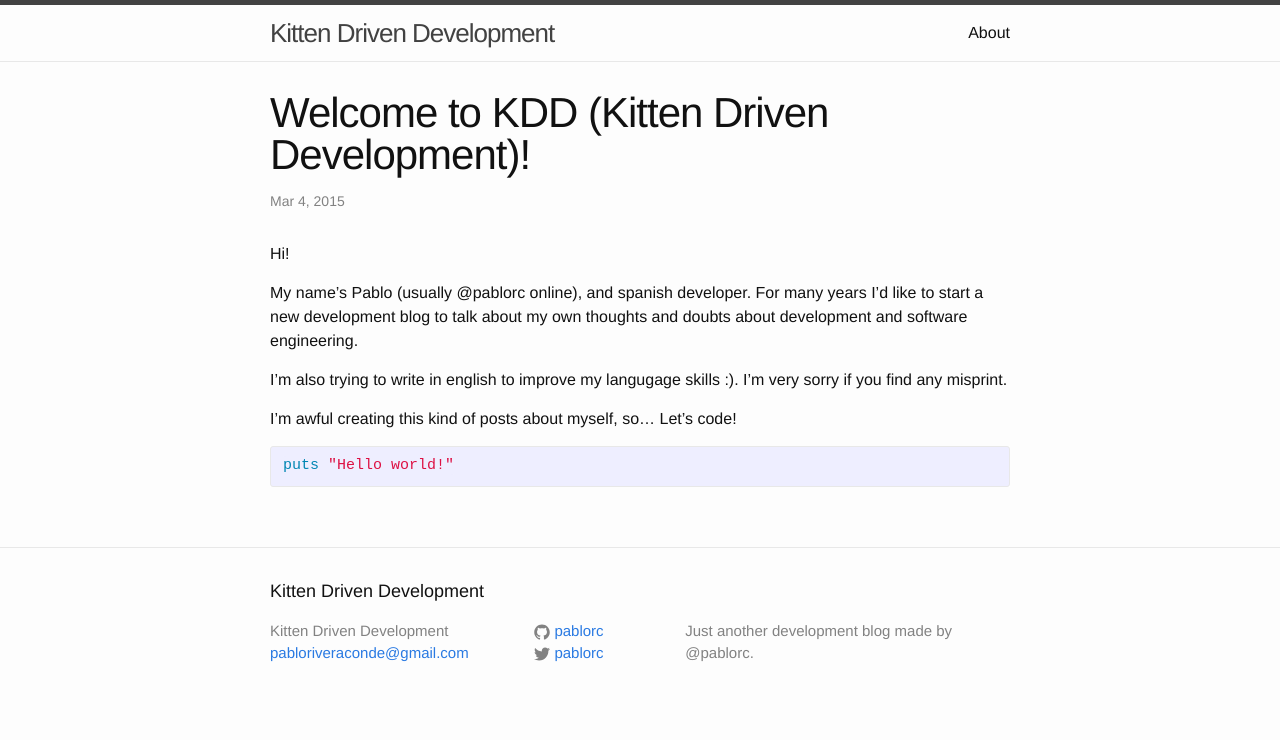
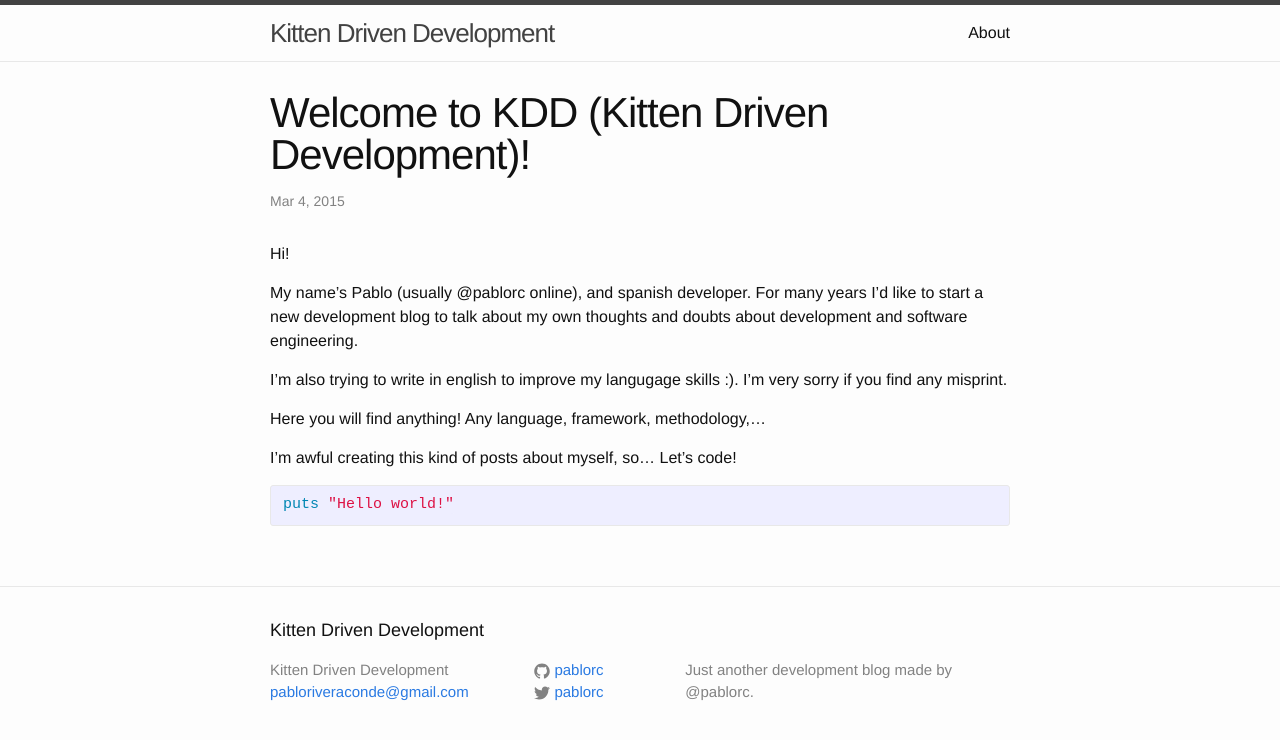
Before and after one commit to pablorc/blag, a Jekyll site: the page built from _posts/2015-03-04-welcome-to-jekyll.markdown, in a window 1280 px wide. Shown: the top 740 px of the page. Built offline with Jekyll 4.4.1, drawn with Linux system fonts in a browser that asks for light colours.

Commit message:
The first post is less about jekyll and more about me

```diff
--- a/_posts/2015-03-04-welcome-to-jekyll.markdown
+++ b/_posts/2015-03-04-welcome-to-jekyll.markdown
@@ -11,6 +11,8 @@ My name's Pablo (usually @pablorc online), and spanish developer. For many years
 
 I'm also trying to write in english to improve my langugage skills :). I'm very sorry if you find any misprint.
 
+Here you will find anything! Any language, framework, methodology,...
+
 I'm awful creating this kind of posts about myself, so... Let's code!
 
 {% highlight ruby %}
```
